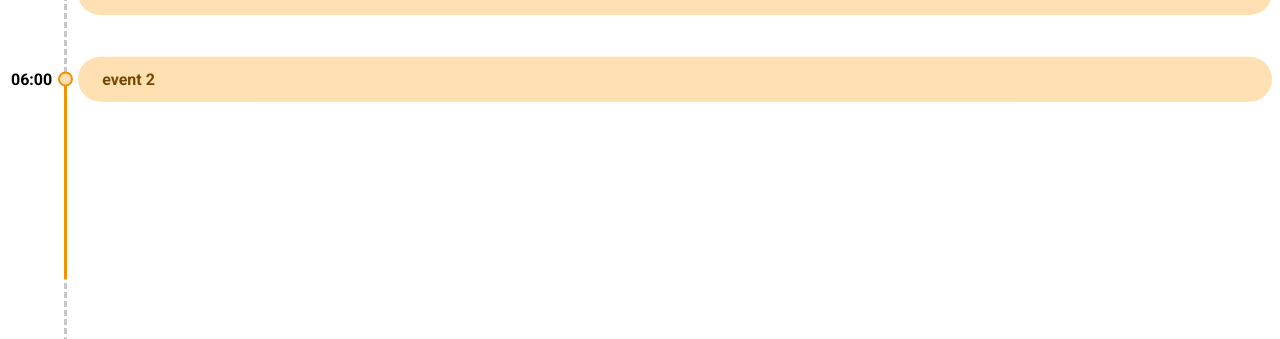
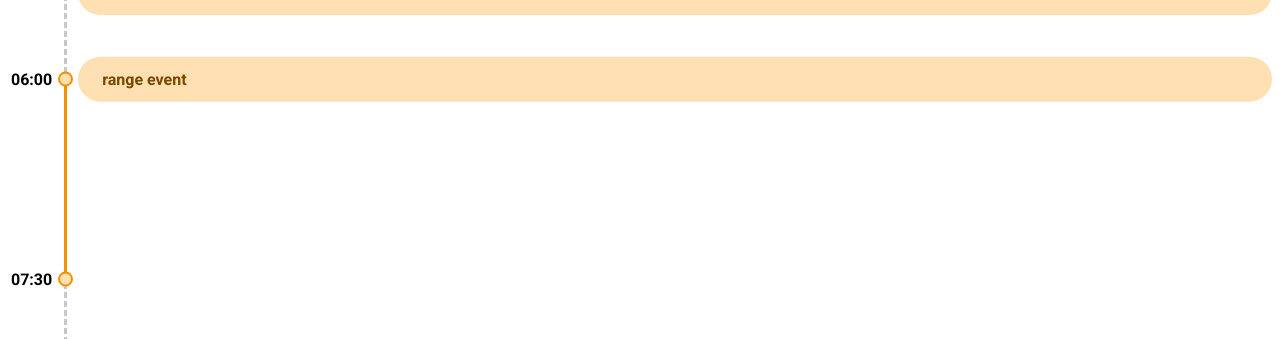
Before and after one commit to noppytinto/portfolio-travelmates-front, a React (Create React App) app: page / in a window 1280 px wide. Shown: the part 282-621 px from the top of the page. Built offline with nearby package versions, Linux system fonts and the light colour scheme.

Commit message:
add children event

```diff
--- a/src/components/Events/RangeEvent/RangeEvent.js
+++ b/src/components/Events/RangeEvent/RangeEvent.js
@@ -9,7 +9,10 @@ function RangeEvent(props) {
     const title = props.title;
 
 
-    let classesEvent = `${styles['event-range']} `;
+    let classesEvent = `${styles['range-event']} `;
+    let classesEventTime = `${styles['range-event__time']} `;
+    let classesEventTimeStart = `${classesEventTime} ${styles['range-event__time--start']} `;
+    let classesEventTimeEnd = `${classesEventTime} ${styles['range-event__time--end']} `;
 
 
     ///////////////////////////////////
@@ -17,16 +20,21 @@ function RangeEvent(props) {
     ///////////////////////////////////
     return (
         <div className={classesEvent}>
-            <EventTime className={styles['event-range__time']}
-                       withAMPM={true}
-                       withIndicator={true}> 06:00 </EventTime>
+            <EventTime className={classesEventTimeStart}
+                       withAMPM
+                       withIndicator> 06:00 </EventTime>
 
-            <BaseEvent className={styles['event-range__header']}
-                   color={color}>{title}</BaseEvent>
+            <BaseEvent className={styles['range-event__header']}
+                       title={title}
+                       color={color} />
 
-            <ul className={styles['event-rage__children']}>
+            <ul className={styles['range-event__children']}>
                 {children}
             </ul>
+
+            <EventTime className={classesEventTimeEnd}
+                       withAMPM
+                       withIndicator> 07:30 </EventTime>
         </div>
     );
 }// RangeEvent
--- a/src/components/Events/RangeEvent/RangeEvent.module.scss
+++ b/src/components/Events/RangeEvent/RangeEvent.module.scss
@@ -1,11 +1,12 @@
 @use '../../../scss/variables' as var;
 
-.event-range {
+.range-event {
   height: 200px;
   margin-top: 2rem;
   position: relative;
+  margin-left: -3px;
+
   border-left: 3px solid var.$color-primary--orange;
-  margin-left: -3px;
 
 
   &__header {
@@ -18,9 +19,21 @@
   &__time {
     position: absolute;
     left: -3.5rem;
+  }
+
+
+  &__time--start {
     top: 0;
     transform: translateY(-50%);
-
   }
 
-}// .event-range
+  &__time--end {
+    bottom: 0;
+    transform: translateY(50%);
+  }
+
+  &__children {
+    // height: 100%;
+  }
+
+}// .range-event
--- a/src/components/Events/TimeEvent/TimeEvent.js
+++ b/src/components/Events/TimeEvent/TimeEvent.js
@@ -5,7 +5,7 @@ import styles from './TimeEvent.module.scss';
 
 function TimeEvent(props) {
     const color = props.color;
-    const title = props.children;
+    const title = props.title;
 
 
     let classesEvent = `${styles['time-event']} `;
@@ -21,7 +21,8 @@ function TimeEvent(props) {
                        withIndicator={true}> 06:00 </EventTime>
 
             <BaseEvent className={styles['time-event__header']}
-                   color={color}>{title}</BaseEvent>
+                       title={title}
+                       color={color} />
 
         </div>
     );
--- a/src/components/reusables/BaseEvent/BaseEvent.js
+++ b/src/components/reusables/BaseEvent/BaseEvent.js
@@ -4,7 +4,7 @@ import styles from './BaseEvent.module.scss';
 function BaseEvent(props) {
     const givenClasses = props.className;
     const color = props.color;
-    const children = props.children;
+    const title = props.title;
 
 
     let classesEvent = `${styles['event']} ${givenClasses} `;
@@ -34,7 +34,7 @@ function BaseEvent(props) {
                 <header className={styles['event__header']}>
 
                     {/* <div className="event__icon"></div> */}
-                    <p className={styles['event__title']}>{children}</p>
+                    <p className={styles['event__title']}>{title}</p>
 
                     {/* <ul className="event__icons"></ul>
                     <div className="event__priority"></div> */}
--- a/src/pages/Timeline/Timeline.js
+++ b/src/pages/Timeline/Timeline.js
@@ -14,9 +14,9 @@ function Timeline(props) {
     return (
         <div className={styles['timeline']}>
             <ul className={styles['timeline__content']}>
-                <li><TimeEvent color="orange">time event</TimeEvent></li>
-                <li><BaseEvent color="orange">timeless event</BaseEvent></li>
-                <li><RangeEvent color="orange" title="event 2"></RangeEvent></li>
+                <li><TimeEvent title="time event" color="orange" /></li>
+                <li><BaseEvent title="timeless event" color="orange" /></li>
+                <li><RangeEvent title="range event" color="orange" ></RangeEvent></li>
             </ul>
 
         </div>
```
Also changed, not shown: src/components/Events/RangeEvent/ChildrenEvent/ChildrenEvent.js (added, +23 -0 lines), src/components/Events/RangeEvent/ChildrenEvent/ChildrenEvent.module.scss (added).
